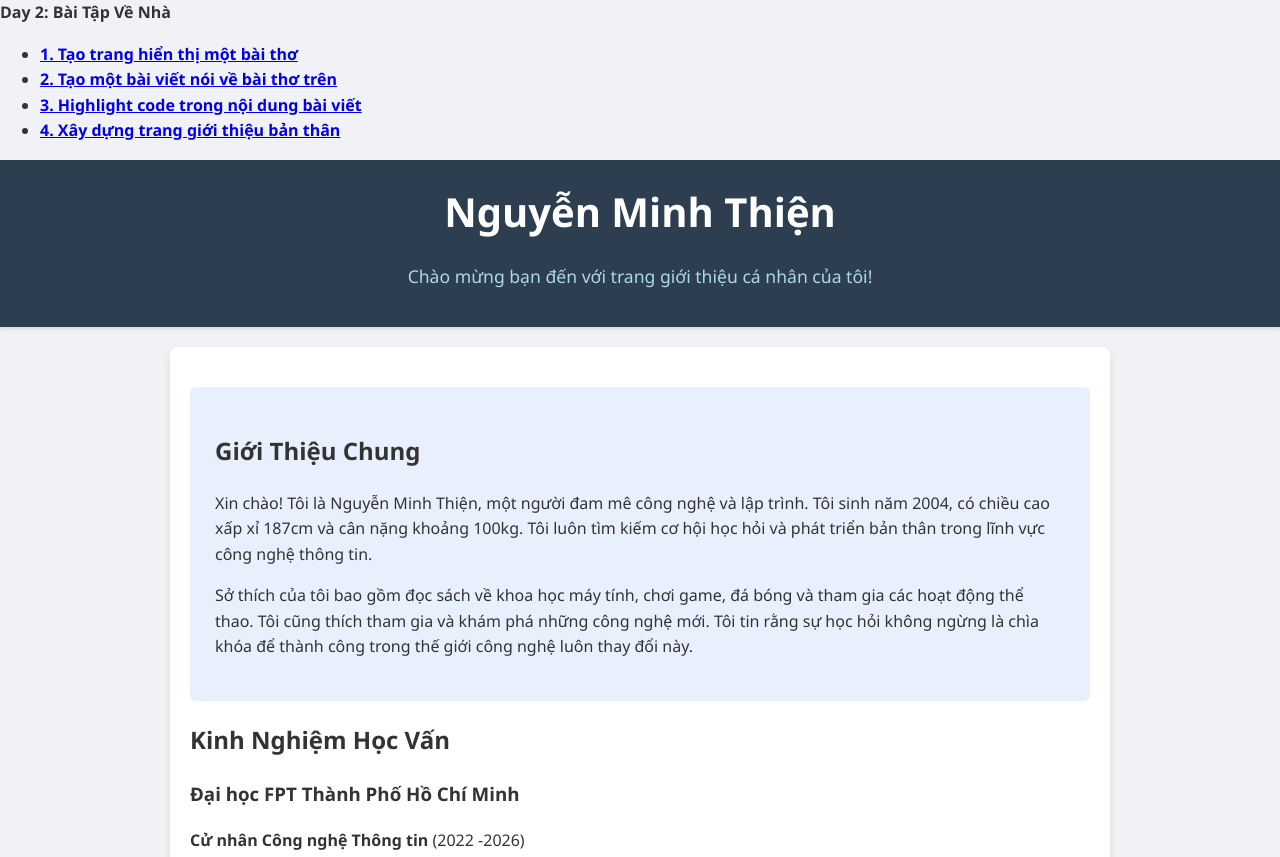
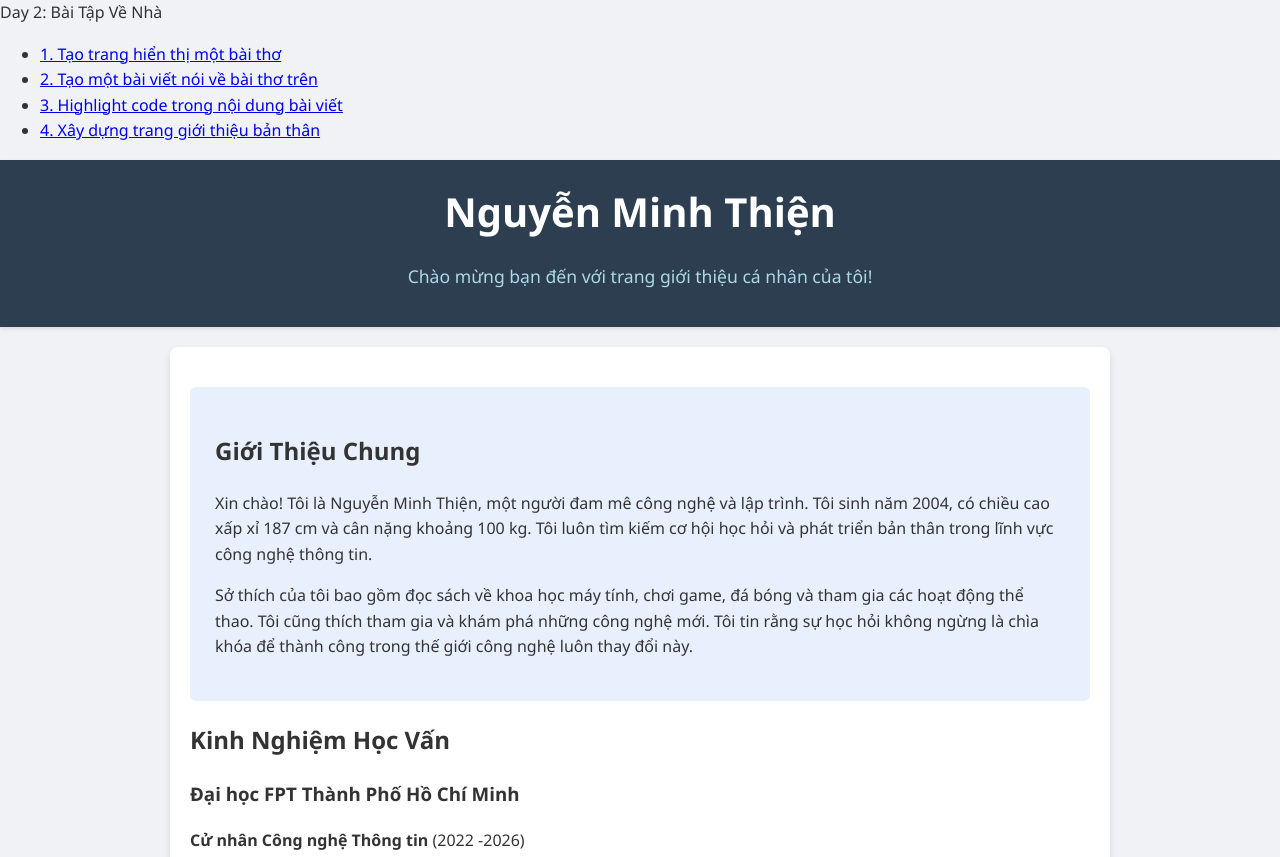
Before and after one commit to EivrnTi/Bai_Tap_Ve_Nha_Buoi_2_F8, a plain HTML site: page Bai_Tap_Ve_Nha_Buoi_2/intro.html in a window 1280 px wide. Shown: the top 857 px of the page. Drawn offline with Linux system fonts and the light colour scheme.

Commit message:
sua bai tap

```diff
--- a/Bai_Tap_Ve_Nha_Buoi_2/intro.html
+++ b/Bai_Tap_Ve_Nha_Buoi_2/intro.html
@@ -3,7 +3,7 @@
   <head>
     <meta charset="UTF-8" />
     <meta name="viewport" content="width=device-width, initial-scale=1.0" />
-    <title>Giới Thiệu Bản Thân</title>
+    <title>Nguyễn Minh Thiện</title>
     <link rel="stylesheet" href="intro.css" />
 
     <style>
@@ -33,7 +33,6 @@
     </style>
   </head>
   <body>
-    <strong>
     Day 2: Bài Tập Về Nhà <br />
     <ul>
       <li><a href="index.html">1. Tạo trang hiển thị một bài thơ</a></li>
@@ -43,7 +42,6 @@
       </li>
       <li><a href="intro.html">4. Xây dựng trang giới thiệu bản thân</a></li>
     </ul>
-    </strong>
     <header>
       <h1>Nguyễn Minh Thiện</h1>
       <p style="font-size: 1.1em; color: #add8e6">
@@ -56,9 +54,9 @@
         <h2>Giới Thiệu Chung</h2>
         <p>
           Xin chào! Tôi là Nguyễn Minh Thiện, một người đam mê công nghệ và lập
-          trình. Tôi sinh năm 2004, có chiều cao xấp xỉ 187cm và cân nặng khoảng
-          100kg. Tôi luôn tìm kiếm cơ hội học hỏi và phát triển bản thân trong
-          lĩnh vực công nghệ thông tin.
+          trình. Tôi sinh năm 2004, có chiều cao xấp xỉ 187&nbsp;cm và cân nặng
+          khoảng 100&nbsp;kg. Tôi luôn tìm kiếm cơ hội học hỏi và phát triển bản
+          thân trong lĩnh vực công nghệ thông tin.
         </p>
         <p>
           Sở thích của tôi bao gồm đọc sách về khoa học máy tính, chơi game, đá
```
Also changed, not shown: Bai_Tap_Ve_Nha_Buoi_2/blog.html (+0 -2 lines), Bai_Tap_Ve_Nha_Buoi_2/index.html (+0 -2 lines), Bai_Tap_Ve_Nha_Buoi_2/news.html (+1 -3 lines). Lines whose indentation alone changed are shown as unchanged.
